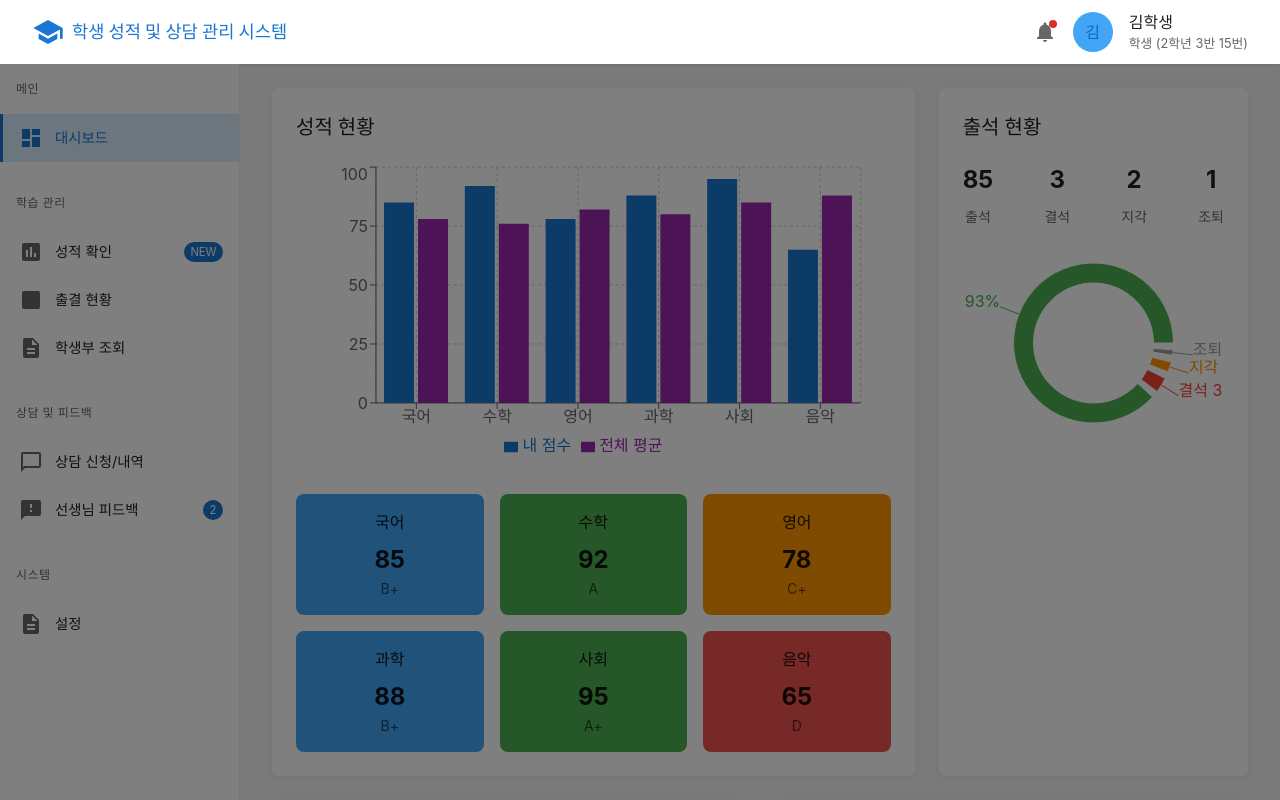
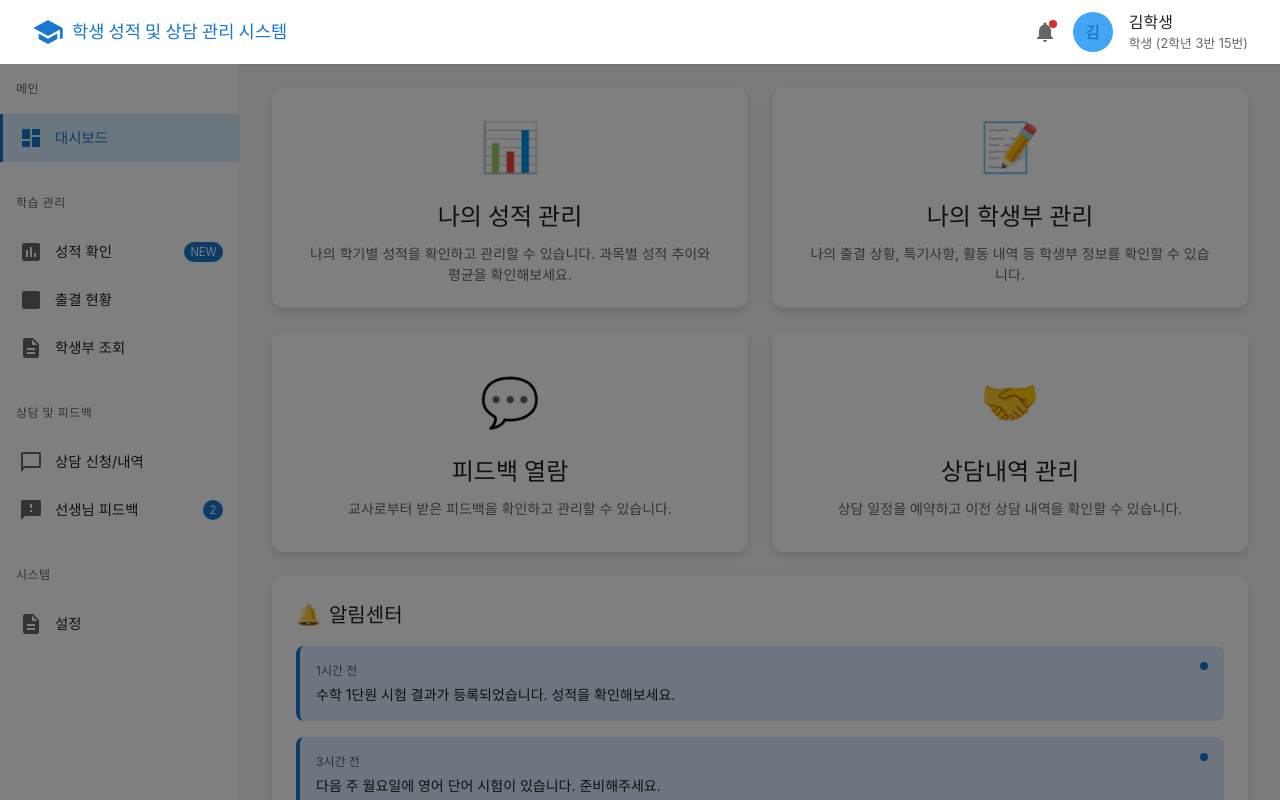
Before and after one commit to Software-Design-King/WEB, a React (Vite) app: page /student/dashboard in a window 1280 px wide. Shown: the top 800 px of the page. Built offline with nearby package versions, Linux system fonts and the light colour scheme; a web font is replaced by a local one.

Commit message:
feat: Update student dashboard with navigation cards for grades and records management

```diff
--- a/src/pages/student/dashboard/index.tsx
+++ b/src/pages/student/dashboard/index.tsx
@@ -7,20 +7,14 @@ import {
   ContentContainer,
 } from "../../../components/dashboard/DashboardComponents.styles";
 import {
-  GradeSummaryContainer,
-  GradeChartContainer,
-  SubjectGradesContainer,
-  AttendanceChartContainer,
   FeedbackContainer,
   CounselingContainer,
   NotificationContainer,
 } from "./styles/StudentDashboard.styles";
+import styled from "@emotion/styled";
+import { colors } from "../../../components/common/Common.styles";
 
 // 컴포넌트 임포트
-import GradeChart from "../../../components/dashboard/GradeChart";
-import SubjectGradeCard from "../../../components/dashboard/SubjectGradeCard";
-import AttendanceStats from "../../../components/dashboard/AttendanceStats";
-import AttendanceChart from "../../../components/dashboard/AttendanceChart";
 import FeedbackItem from "../../../components/dashboard/FeedbackItem";
 import CounselingItem from "../../../components/dashboard/CounselingItem";
 import NotificationItem from "../../../components/dashboard/NotificationItem";
@@ -28,30 +22,98 @@ import NotificationItem from "../../../components/dashboard/NotificationItem";
 // 데이터 임포트
 import {
   userData,
-  gradeData,
-  classAverageData,
   feedbackData,
   counselingData,
   notificationData,
-  attendanceData,
-  getAttendanceChartData,
-  CHART_COLORS,
 } from "../../../constants/dashboard/studentDashboardData";
+
+// 대시보드 그리드 컨테이너 - 2x2 그리드 레이아웃을 위한 컴포넌트
+const DashboardGridContainer = styled.div`
+  display: grid;
+  grid-template-columns: repeat(2, 1fr);
+  gap: 1.5rem;
+  margin-bottom: 1.5rem;
+
+  @media (max-width: 768px) {
+    grid-template-columns: 1fr;
+    gap: 1rem;
+    margin-bottom: 1rem;
+  }
+`;
+
+// 네비게이션 카드
+const NavigationCard = styled.div`
+  background-color: white;
+  border-radius: 12px;
+  box-shadow: 0 4px 6px rgba(0, 0, 0, 0.1);
+  padding: 2rem;
+  display: flex;
+  flex-direction: column;
+  align-items: center;
+  justify-content: center;
+  text-align: center;
+  cursor: pointer;
+  transition: transform 0.2s, box-shadow 0.2s;
+  height: 220px;
+
+  &:hover {
+    transform: translateY(-5px);
+    box-shadow: 0 8px 15px rgba(0, 0, 0, 0.1);
+  }
+
+  @media (max-width: 768px) {
+    height: 180px;
+  }
+`;
+
+// 알림 센터 컨테이너
+const AlertCenterContainer = styled.div`
+  background-color: white;
+  border-radius: 12px;
+  box-shadow: 0 4px 6px rgba(0, 0, 0, 0.1);
+  padding: 1.5rem;
+  margin-bottom: 1.5rem;
+
+  @media (max-width: 768px) {
+    padding: 1rem;
+    margin-bottom: 1rem;
+  }
+`;
+
+// 알림 센터 제목
+const AlertCenterTitle = styled.h2`
+  font-size: 1.25rem;
+  font-weight: 600;
+  color: ${colors.text.primary};
+  margin: 0 0 1rem 0;
+  display: flex;
+  align-items: center;
+`;
+
+// 네비게이션 아이콘
+const NavIcon = styled.div`
+  font-size: 3rem;
+  color: ${colors.primary.main};
+  margin-bottom: 1rem;
+`;
+
+// 네비게이션 제목
+const NavTitle = styled.h3`
+  font-size: 1.5rem;
+  font-weight: 600;
+  color: ${colors.text.primary};
+  margin: 0 0 0.5rem 0;
+`;
+
+// 네비게이션 설명
+const NavDescription = styled.p`
+  font-size: 0.875rem;
+  color: ${colors.text.secondary};
+  margin: 0;
+`;
 
 // 학생 대시보드 컴포넌트
 const StudentDashboard = () => {
-  // 성적 차트 데이터 (학생 점수와 전체 평균 비교)
-  const gradeChartData = gradeData.map((item) => {
-    const averageItem = classAverageData.find(
-      (avg) => avg.subject === item.subject
-    );
-    return {
-      subject: item.subject,
-      점수: item.score,
-      전체평균: averageItem ? averageItem.average : 0,
-    };
-  });
-
   return (
     <DashboardLayout
       userName={userData.name}
@@ -62,80 +124,60 @@ const StudentDashboard = () => {
       <StudentSidebar isCollapsed={false} />
 
       <ContentContainer>
-        <DashboardGrid>
-          {/* 성적 요약 카드 */}
-          <DashboardCard gridColumn="span 8">
-            <CardTitle>성적 현황</CardTitle>
-            <GradeSummaryContainer>
-              <GradeChartContainer>
-                <GradeChart data={gradeChartData} />
-              </GradeChartContainer>
-              <SubjectGradesContainer>
-                {gradeData.map((subject, index) => (
-                  <SubjectGradeCard
-                    key={index}
-                    subject={subject.subject}
-                    score={subject.score}
-                    grade={subject.grade}
-                    performance={subject.performance}
-                  />
-                ))}
-              </SubjectGradesContainer>
-            </GradeSummaryContainer>
-          </DashboardCard>
+        {/* 2x2 그리드 레이아웃의 네비게이션 카드 */}
+        <DashboardGridContainer>
+          {/* 학생 성적 관리 */}
+          <NavigationCard
+            onClick={() => (window.location.href = "/student/grades")}
+          >
+            <NavIcon>📊</NavIcon>
+            <NavTitle>나의 성적 관리</NavTitle>
+            <NavDescription>
+              나의 학기별 성적을 확인하고 관리할 수 있습니다. 과목별 성적 추이와
+              평균을 확인해보세요.
+            </NavDescription>
+          </NavigationCard>
 
-          {/* 출석 현황 카드 */}
-          <DashboardCard gridColumn="span 4">
-            <CardTitle>출석 현황</CardTitle>
-            <AttendanceStats
-              present={attendanceData.present}
-              absent={attendanceData.absent}
-              late={attendanceData.late}
-              earlyLeave={attendanceData.earlyLeave}
-            />
-            <AttendanceChartContainer>
-              <AttendanceChart
-                data={getAttendanceChartData()}
-                colors={CHART_COLORS}
-              />
-            </AttendanceChartContainer>
-          </DashboardCard>
+          {/* 학생부 관리 */}
+          <NavigationCard
+            onClick={() => (window.location.href = "/student/records")}
+          >
+            <NavIcon>📝</NavIcon>
+            <NavTitle>나의 학생부 관리</NavTitle>
+            <NavDescription>
+              나의 출결 상황, 특기사항, 활동 내역 등 학생부 정보를 확인할 수
+              있습니다.
+            </NavDescription>
+          </NavigationCard>
 
-          {/* 피드백 카드 */}
-          <DashboardCard gridColumn="span 6">
-            <CardTitle>교사 피드백</CardTitle>
-            <FeedbackContainer>
-              {feedbackData.map((feedback) => (
-                <FeedbackItem
-                  key={feedback.id}
-                  category={feedback.category}
-                  date={feedback.date}
-                  content={feedback.content}
-                  teacher={feedback.teacher}
-                />
-              ))}
-            </FeedbackContainer>
-          </DashboardCard>
+          {/* 피드백 관리 */}
+          <NavigationCard
+            onClick={() => (window.location.href = "/student/feedback")}
+          >
+            <NavIcon>💬</NavIcon>
+            <NavTitle>피드백 열람</NavTitle>
+            <NavDescription>
+              교사로부터 받은 피드백을 확인하고 관리할 수 있습니다.
+            </NavDescription>
+          </NavigationCard>
 
-          {/* 상담 기록 카드 */}
-          <DashboardCard gridColumn="span 6">
-            <CardTitle>상담 기록</CardTitle>
-            <CounselingContainer>
-              {counselingData.map((counseling) => (
-                <CounselingItem
-                  key={counseling.id}
-                  date={counseling.date}
-                  title={counseling.title}
-                  content={counseling.content}
-                  teacher={counseling.teacher}
-                />
-              ))}
-            </CounselingContainer>
-          </DashboardCard>
+          {/* 상담내역 관리 */}
+          <NavigationCard
+            onClick={() => (window.location.href = "/student/counseling")}
+          >
+            <NavIcon>🤝</NavIcon>
+            <NavTitle>상담내역 관리</NavTitle>
+            <NavDescription>
+              상담 일정을 예약하고 이전 상담 내역을 확인할 수 있습니다.
+            </NavDescription>
+          </NavigationCard>
+        </DashboardGridContainer>
 
-          {/* 알림 카드 */}
-          <DashboardCard gridColumn="span 12">
-            <CardTitle>알림</CardTitle>
+        {/* 알림 센터 */}
+        <AlertCenterContainer>
+          <AlertCenterTitle>
+            <span style={{ marginRight: "0.5rem" }}>🔔</span> 알림센터
+          </AlertCenterTitle>
           <NotificationContainer>
             {notificationData.map((notification) => (
               <NotificationItem
@@ -146,8 +188,8 @@ const StudentDashboard = () => {
               />
             ))}
           </NotificationContainer>
-          </DashboardCard>
-        </DashboardGrid>
+        </AlertCenterContainer>
+        <DashboardGrid></DashboardGrid>
       </ContentContainer>
     </DashboardLayout>
   );
```
Lines whose indentation alone changed are shown as unchanged.
